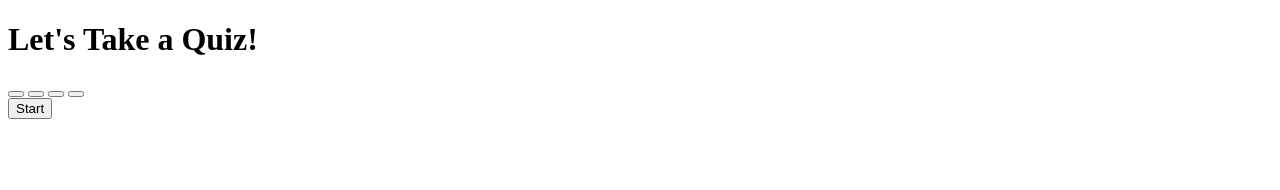
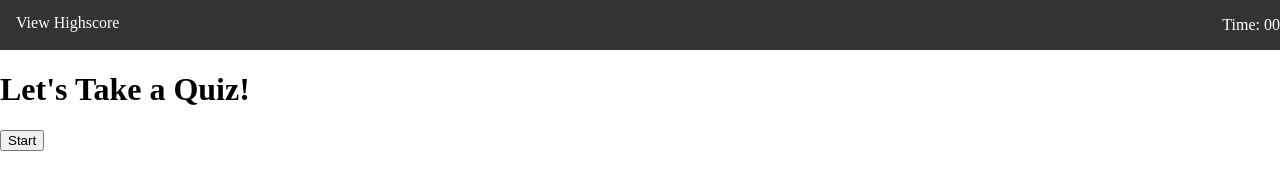
Before and after one commit to mellogelo/homework-wk4, a plain HTML site: page index.html in a window 1280 px wide. Drawn offline with Linux system fonts and the light colour scheme.

Commit message:
added css

```diff
--- a/index.html
+++ b/index.html
@@ -4,23 +4,33 @@
     <meta charset="UTF-8">
     <meta name="viewport" content="width=device-width, initial-scale=1.0">
     <title>Let's Take a Quiz</title>
-    <link rel="stylesheet" href="./style.css" />
+    <link href="style.css" rel="stylesheet">
 </head>
 <body>
+    <nav>
+        <div class="score">
+            <a href="#">View Highscore</a>
+        </div>
+        <div id="timer">
+            <p class="time">Time: 00</p>
+        </div>
+    </nav>
     <header class="title">
         <h1>Let's Take a Quiz!</h1>
     </header>
     <div class="container">
-        <div id="question-container" class="hide"></div>
+        <div id="question-container" class="hide">
             <p id="questions"></p>
-            <button id="btn0"><span id="choice0"></span></button>
-            <button id="btn1"><span id="choice1"></span></button>
-            <button id="btn2"><span id="choice2"></span></button>
-            <button id="btn3"><span id="choice3"></span></button>
+            <button id="btn"><span id="choice0"></span>Answer 1</button>
+            <button id="btn"><span id="choice1"></span>Answer 2</button>
+            <button id="btn"><span id="choice2"></span>Answer 3</button>
+            <button id="btn"><span id="choice3"></span>Answer 4</button>
+        </div>
     </div>
     <div class="start">
         <button id="start-btn" class="start-btn btn">Start</button>
     </div>
+    <div id="correct"></div>
     <script src="/script.js"></script>
 </body>
 </html>
--- a/style.css
+++ b/style.css
@@ -0,0 +1,30 @@
+.hide {
+    display: none;
+}
+
+body {
+    padding: 0;
+    margin: 0;
+}
+
+nav {
+    overflow: hidden;
+    color: white;
+    background-color: #333;
+    align-items: center;
+}
+
+a {
+    color: inherit;
+    text-decoration: none;
+}
+
+#timer {
+    float: right;
+}
+
+.score {
+    float: left;
+    text-align: center;
+    padding: 14px 16px;
+}
```
